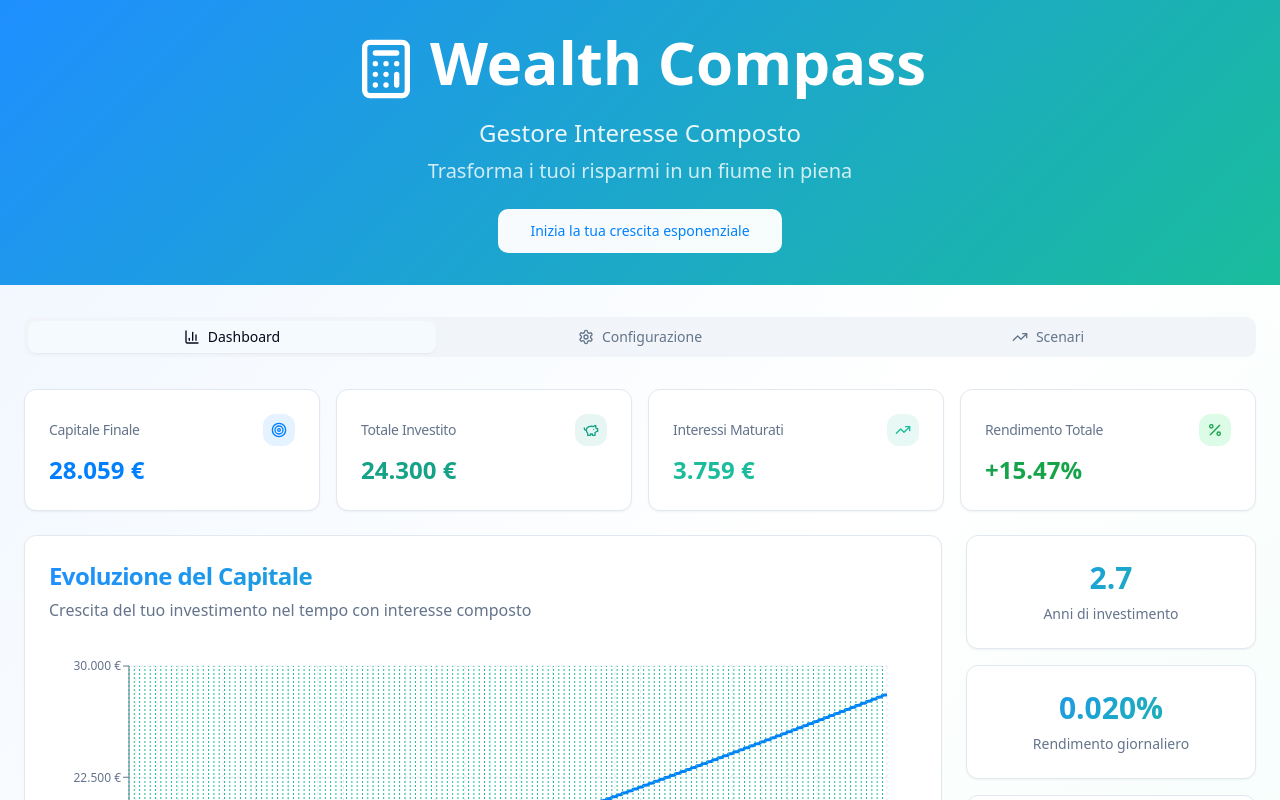
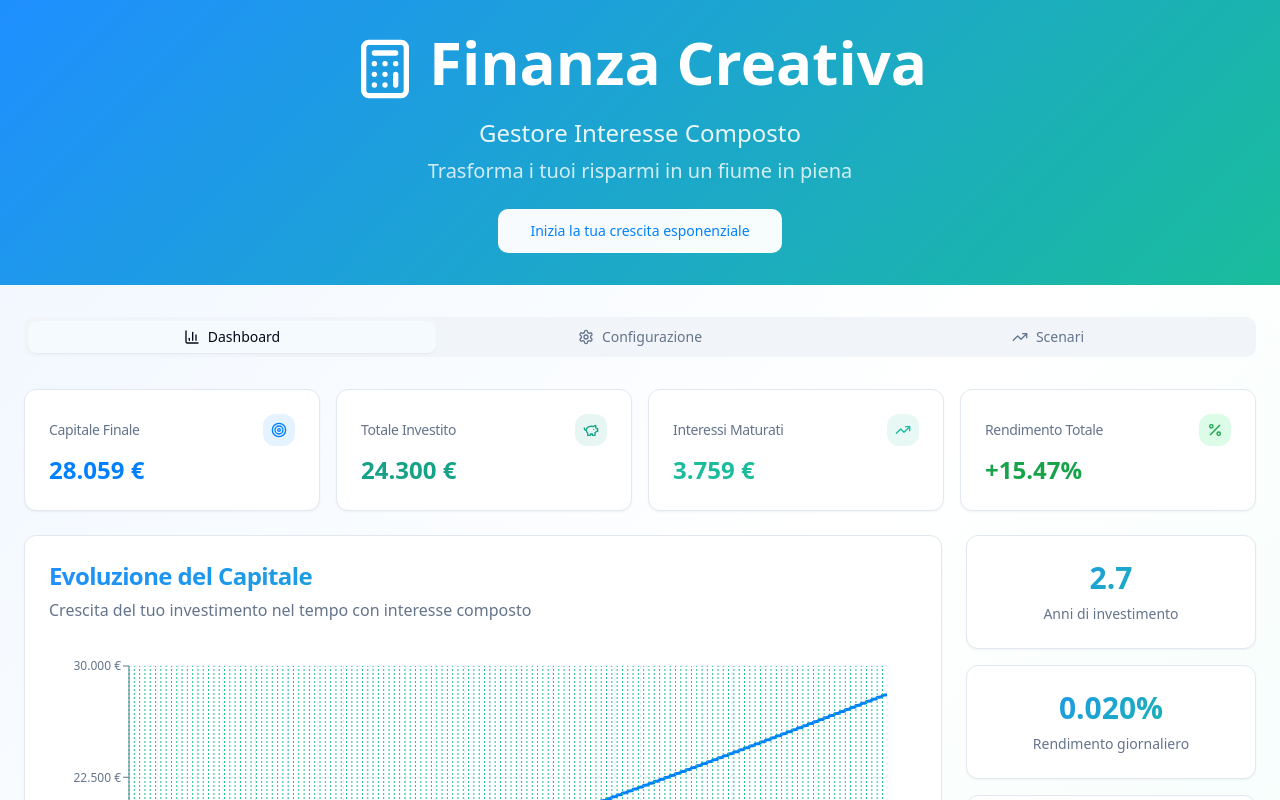
Before and after one commit to Quixelone/exponential-wealth-path, a React (Vite) app: page / in a window 1280 px wide. Shown: the top 800 px of the page. Built offline with nearby package versions, Linux system fonts and the light colour scheme.

Commit message:
Refactor: Update title and description
Update the title and description of the application to "Finanza Creativa".

```diff
--- a/src/pages/Index.tsx
+++ b/src/pages/Index.tsx
@@ -28,7 +28,7 @@ const Index = () => {
           <div className="text-center animate-fade-in">
             <h1 className="text-4xl md:text-6xl font-bold mb-4">
               <Calculator className="inline-block mr-3 h-12 w-12 md:h-16 md:w-16" />
-              Wealth Compass
+              Finanza Creativa
             </h1>
             <p className="text-xl md:text-2xl mb-2 opacity-90">
               Gestore Interesse Composto
```
